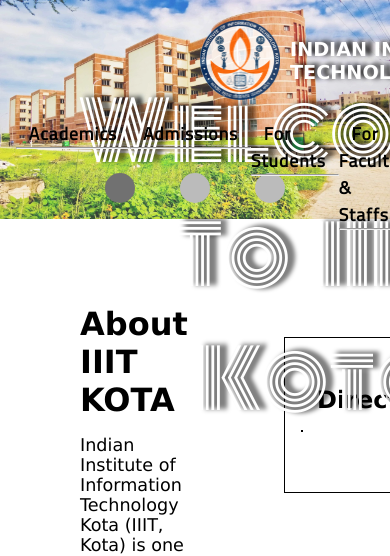
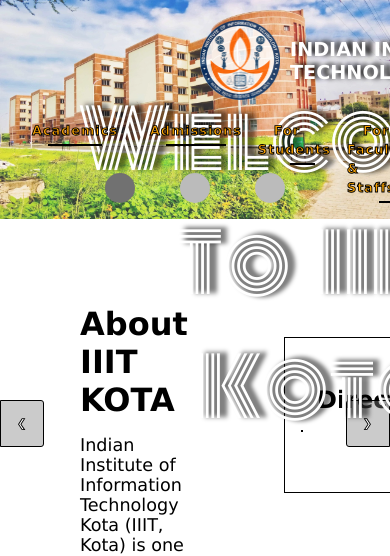
Before and after one commit to MrMischievousX/College-Website, a plain HTML site: page index.html in a window 390 px wide. Shown: the top 556 px of the page. Drawn offline with Linux system fonts and the light colour scheme.

Commit message:
Update index.css

```diff
--- a/index.css
+++ b/index.css
@@ -15,11 +15,11 @@ body {
   position: absolute;
   display: flex;
   justify-content: space-evenly;
-  width: 80vw;
+  width: 90vw;
   height: 3rem;
   z-index: 1000;
   padding: 1rem;
-  margin: 7rem 8rem;
+  margin: 7rem 5rem;
 }
 li {
   list-style: none;
@@ -46,8 +46,12 @@ h1 {
   text-align: center;
   font-weight: normal !important;
   font-family: "Monoton", cursive;
-  margin: 13% 20%;
+  margin: 15% 20%;
   text-shadow: rgb(0 0 0) 6px -1px 5px;
+}
+.hr1 {
+  border: 1px solid black;
+  margin: 0.3rem 2rem;
 }
 header h3 {
   width: 400px;
@@ -57,12 +61,14 @@ header h3 {
   text-shadow: rgb(0 0 0) 6px -1px 5px;
 }
 a {
-  font-size: 1.1rem;
+  font-size: 1.2rem;
   text-decoration: none;
-  color: black;
-  font-family: "Titillium Web", sans-serif;
+  color: orange;
+  letter-spacing: 1px;
   font-weight: bolder;
-  text-shadow: rgb(0 0 0) 6px -1px 5px;
+  -webkit-text-stroke: 0.9px black;
+  padding: 1rem;
+  text-shadow: gray 6px -1px 5px;
 }
 a:hover {
   animation-name: fade;
@@ -108,7 +114,8 @@ a:hover {
   margin: 0rem 1rem 0.4rem 0.5rem;
 }
 #director-detail {
-  margin: 2.5rem 1rem 0.4rem 0.5rem;
+  margin: 2rem 0rem 0.4rem 0.5rem;
+  font-weight: 600;
 }
 
 .cards {
@@ -211,6 +218,8 @@ footer .links :nth-child(1) {
 }
 .prev,
 .next {
+  border: 1px solid black;
+  background: rgba(128, 128, 128, 0.412);
   cursor: pointer;
   position: absolute;
   top: 50%;
@@ -300,7 +309,7 @@ footer .links :nth-child(1) {
     text-align: center;
     font-weight: normal !important;
     font-family: "Monoton", cursive;
-    margin: 18% 20%;
+    margin: 20% 20%;
     text-shadow: rgb(0 0 0) 6px -1px 5px;
   }
 
@@ -315,13 +324,15 @@ footer .links :nth-child(1) {
     margin: 6.5rem 2rem 7rem 0;
   }
   a {
-    font-size: 1.1rem;
+    font-size: 0.8rem;
     text-decoration: none;
     color: black;
-    font-weight:bold;
-    padding: 0.8rem;
-letter-spacing:1px;
-text-shadow:none;
+    font-weight: bold;
+    text-shadow: none;
+    text-decoration: none;
+    color: orange;
+    letter-spacing: 1px;
+    -webkit-text-stroke: 0.9px black;
   }
   .slideshow-container img {
     width: 100%;
@@ -350,6 +361,7 @@ text-shadow:none;
   }
   #director-detail {
     margin: 6rem 1rem 0.4rem 0.5rem;
+    font-weight: 600;
   }
   .about-college {
     width: 50vw;
```
